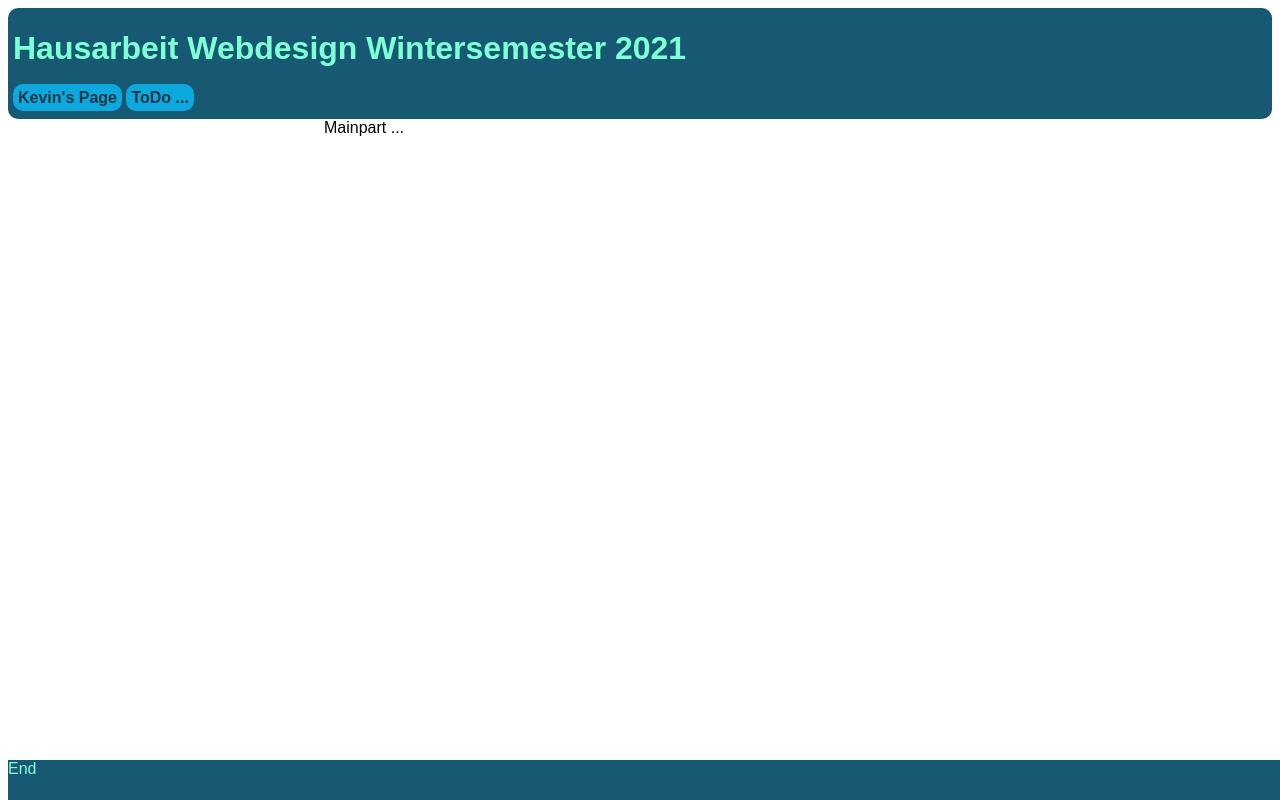
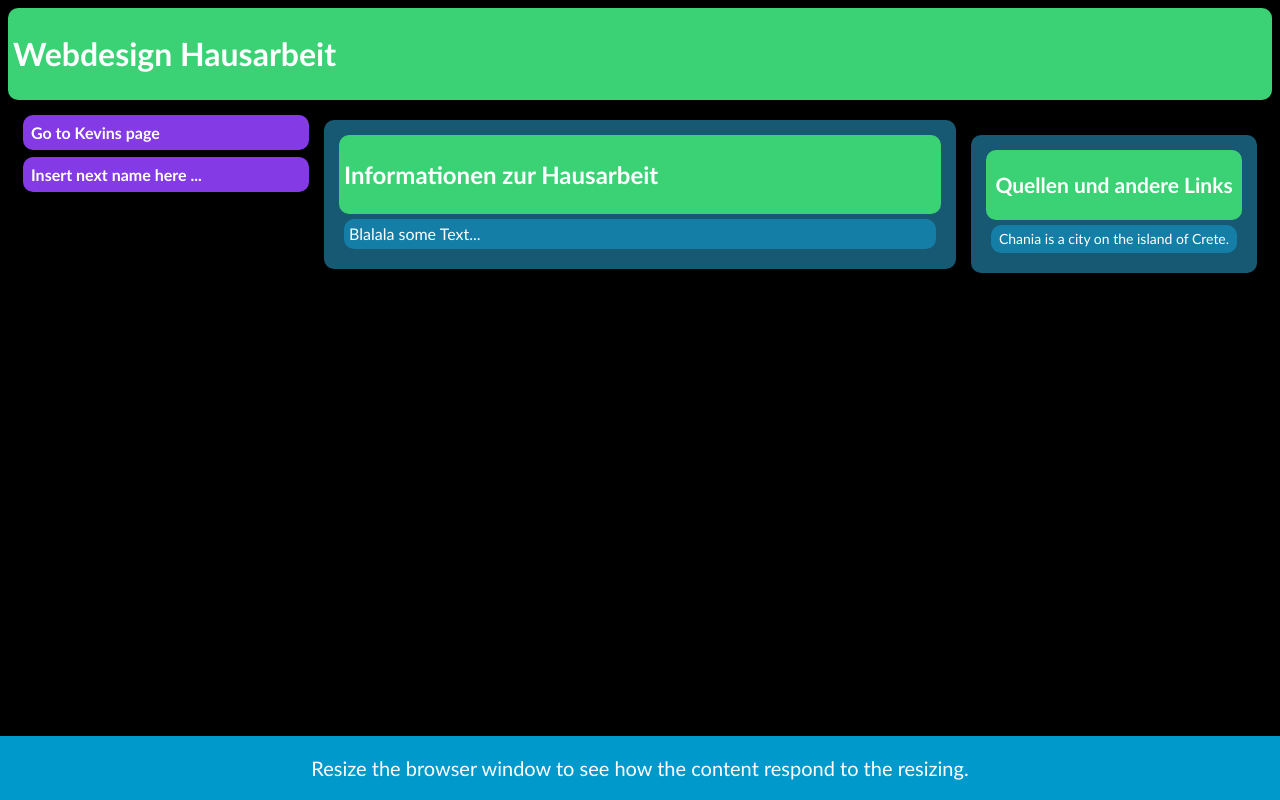
Before and after one commit to Kesual/WebDesignHA, a plain HTML site: page index.html in a window 1280 px wide. Drawn offline with Linux system fonts and the light colour scheme.

Commit message:
CSS File neu angepasst

```diff
--- a/index.html
+++ b/index.html
@@ -1,19 +1,48 @@
 <!DOCTYPE html>
 <html lang="de">
 <head>
-    <meta charset="UTF-8">
-    <title>Title</title>
+    <meta charset="UTF-8" name="viewport" content="width=device-width, initial-scale=1.0">
+    <title>Hausarbeit Webdesign</title>
     <link href="style.css" rel="stylesheet">
 </head>
 <body>
 <header>
-    <h1>Hausarbeit Webdesign Wintersemester 2021</h1>
-    <nav>
-        <a href="page-kevin.html">Kevin's Page</a>
-        <a href="#">ToDo ...</a>
+    <h1>Webdesign Hausarbeit</h1>
+</header>
+
+<main class="row">
+    <nav class="col-3 menu">
+        <ul>
+            <li><a href="page-kevin.html">Go to Kevins page</a></li>
+            <li><a href="#">Insert next name here ...</a></li>
+        </ul>
     </nav>
-</header>
-<main>Mainpart ...</main>
-<footer>End</footer>
+
+    <article class="col-6">
+        <header>
+            <h1>Informationen zur Hausarbeit</h1>
+        </header>
+        <article>
+            <p>
+                Blalala some Text...
+            </p>
+        </article>
+    </article>
+
+    <main class="col-3 right">
+        <article class="infobox">
+            <header>
+                <h2>Quellen und andere Links</h2>
+            </header>
+            <article>
+                <p>Chania is a city on the island of Crete.</p>
+            </article>
+        </article>
+    </main>
+</main>
+
+<footer>
+    <p>Resize the browser window to see how the content respond to the resizing.</p>
+</footer>
 </body>
 </html>
--- a/style.css
+++ b/style.css
@@ -1,43 +1,68 @@
 /* Mobile portrait */
-body {
-    font-family: Arial, sans-serif;
+
+* {
+    box-sizing: border-box;
 }
 
-h1, h2, h5 {
-    color: aquamarine;
+.row::after {
+    content: "";
+    clear: both;
+    display: table;
+}
+
+[class*="col-"] {
+    float: left;
+    padding: 15px;
+}
+
+html {
+    font-family: "Calibri", sans-serif;
+    background-color: #000000;
 }
 
 header {
-    padding: 1px 5px 0;
-    background-color: #175872;
-    margin: auto;
+    background-color: #3bd275;
+    color: #ffffff;
+    padding: 5px;
     border-radius: 10px;
 }
 
-nav {
-    height: 30px;
+nav ul {
+    list-style-type: none;
+    margin: 0;
+    padding: 0;
+}
+
+nav li {
+    padding: 8px;
+    margin-bottom: 7px;
+    background-color: #843ae5;
+    color: #ffffff;
+    border-radius: 10px;
+}
+
+nav li:hover {
+    background-color: #0099cc;
 }
 
 a {
-    background-color: #0da8dd;
-    border-radius: 10px;
-    padding: 5px;
-    color: #123747;
-    width: 100%;
-    font-family: Arial, sans-serif;
+    text-decoration: none;
+    color: white;
     font-weight: bold;
-    text-decoration: none;
 }
 
-main {
-    width: 50%;
-    margin: auto;
+.infobox {
+    padding: 15px;
+    color: #ffffff;
+    text-align: center;
+    font-size: 14px;
 }
 
 article {
     background-color: #175872;
     padding-bottom: 5px;
     border-radius: 10px;
+    color: white;
 }
 
 article article header {
@@ -57,64 +82,73 @@ article > article {
 }
 
 article ul, ol, p{
-    background-color: #0da8dd;
+    margin: 0 !important;
     border-radius: 10px;
-    color: #123747;
-    margin: 5px;
-}
-
-em {
-    background-color: #4fa7c6;
-    color: deeppink;
-    border-radius: 10px;
+    color: white;
+    padding: 5px;
 }
 
 footer {
-    position: absolute;
+    background-color: #0099cc;
+    color: #ffffff;
+    text-align: center;
+    font-size: 20px;
+    padding: 15px;
+    position: fixed;
     bottom: 0;
-    width: 100%;
-    height: 2.5rem;
-    background-color: #175872;
-    color: aquamarine;
+    left: 0;
+    right: 0;
 }
 
-img {
-    border-radius: 10px;
+/* For mobile phones: */
+[class*="col-"] {
     width: 100%;
-    height: auto;
-}
-
-p {
-    padding: 5px;
-}
-
-@media all and (min-width: 350px) {
-    h1 {
-        font-size: 4em;
-    }
 }
 
 /* Mobile landscape */
 @media all and (min-width: 768px) {
-    h1 {
-        font-size: 3em;
-    }
+    .col-1 {width: 8.33%;}
+    .col-2 {width: 16.66%;}
+    .col-3 {width: 25%;}
+    .col-4 {width: 33.33%;}
+    .col-5 {width: 41.66%;}
+    .col-6 {width: 50%;}
+    .col-7 {width: 58.33%;}
+    .col-8 {width: 66.66%;}
+    .col-9 {width: 75%;}
+    .col-10 {width: 83.33%;}
+    .col-11 {width: 91.66%;}
+    .col-12 {width: 100%;}
 }
 
 /* Tablet portrait */
 @media all and (min-width: 992px) {
-    h1 {
-        font-size: 3em;
-    }
+    .col-1 {width: 8.33%;}
+    .col-2 {width: 16.66%;}
+    .col-3 {width: 25%;}
+    .col-4 {width: 33.33%;}
+    .col-5 {width: 41.66%;}
+    .col-6 {width: 50%;}
+    .col-7 {width: 58.33%;}
+    .col-8 {width: 66.66%;}
+    .col-9 {width: 75%;}
+    .col-10 {width: 83.33%;}
+    .col-11 {width: 91.66%;}
+    .col-12 {width: 100%;}
 }
 
 /* Tablet landscape/Desktop */
 @media all and (min-width: 1200px) {
-    h1 {
-        font-size: 2em;
-    }
-
-    a {
-
-    }
+    .col-1 {width: 8.33%;}
+    .col-2 {width: 16.66%;}
+    .col-3 {width: 25%;}
+    .col-4 {width: 33.33%;}
+    .col-5 {width: 41.66%;}
+    .col-6 {width: 50%;}
+    .col-7 {width: 58.33%;}
+    .col-8 {width: 66.66%;}
+    .col-9 {width: 75%;}
+    .col-10 {width: 83.33%;}
+    .col-11 {width: 91.66%;}
+    .col-12 {width: 100%;}
 }
```
